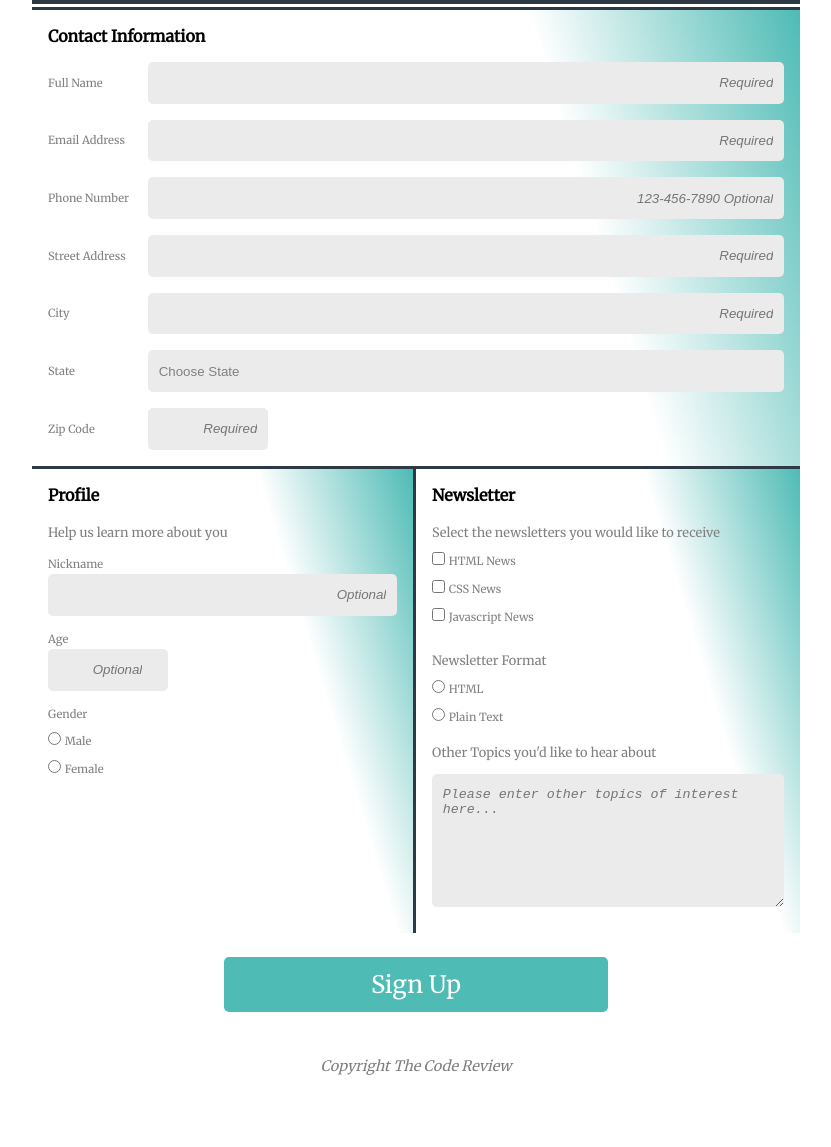
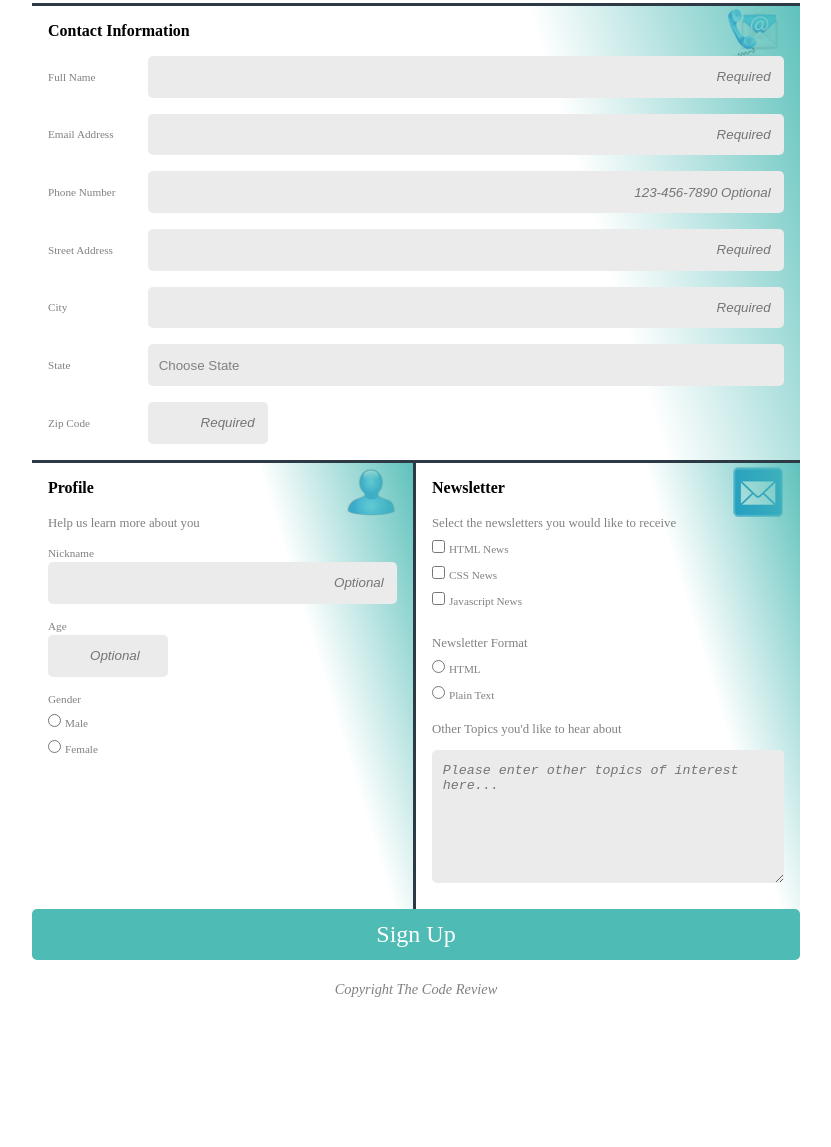
Before and after one commit to k-snides/online-registration-form, a plain HTML site: page index.html in a window 1280 px wide. Shown: the part 190-1337 px from the top of the page, without its empty margins (224-1055 px from the left). After the commit the page ends 1260 px from the top, so only its background shows below. Drawn offline with Linux system fonts and the light colour scheme.

Commit message:
add images to form sections

```diff
--- a/css/style.css
+++ b/css/style.css
@@ -79,14 +79,12 @@ p {
 }
 
 /* === Form === */
-.contact-information,
-.profile,
-.newsletter {
-	background: linear-gradient(73deg, transparent 70%, rgb(78, 187, 181));
-	padding-right: 0.5em;
+/* --- Contact Information Section --- */
+.contact-information {
+	background: linear-gradient(73deg, transparent 70%, rgba(78, 187, 181, 0.9)),
+	            url(../img/contact_us.png) no-repeat 95% 0%;
 }
 
-/* --- Contact Information Section --- */
 .form-flex {
 	display: flex;
 	flex-wrap: wrap;
@@ -187,18 +185,30 @@ option[value=""][disabled] {
 ::-webkit-input-placeholder { /* Chrome/Opera/Safari */
 	font-style: italic;
 	text-align: right;
+	padding-right: 0.2em;
 }
 ::-moz-placeholder { /* Firefox 19+ */
   font-style: italic;
+  text-align: right;
+  padding-right: 0.2em;
 }
 :-ms-input-placeholder { /* IE 10+ */
   font-style: italic;
+  text-align: right;
+  padding-right: 0.2em;
 }
 :-moz-placeholder { /* Firefox 18- */
   font-style: italic;
+  text-align: right;
+  padding-right: 0.2em;
 }
 
 /* --- Profile Section --- */
+.profile {
+	background: linear-gradient(73deg, transparent 70%, rgba(78, 187, 181, 0.9)),
+	            url(../img/profile.png) no-repeat 95% 1%;
+}
+
 .profile-details {
 	margin: 1em 0;
 }
@@ -223,6 +233,11 @@ option[value=""][disabled] {
 }
 
 /* --- Newsletter Section --- */
+.newsletter {
+	background: linear-gradient(73deg, transparent 70%, rgba(78, 187, 181, 0.9)),
+	            url(../img/newsletter.png) no-repeat 95% 1%;
+}
+
 .form-newsletter__receive li {
 	margin: 0.5em 0;
 }
@@ -259,7 +274,6 @@ textarea:-moz-placeholder { /* Firefox 18- */
   text-align: left;
 }
 
-
 /* --- Footer Section --- */
 footer p {
 	font-style: italic;
@@ -267,7 +281,6 @@ footer p {
 	text-align: center;
 	padding: 1.5em 0 5em 0;
 }
-
 
 /* ===================================================
 --- Medium devices (tablets, 760px and up) ---
@@ -280,7 +293,6 @@ footer p {
 	}
 
 	/* === Form === */
-	/* --- Contact Information Section --- */
 	li {
 		margin-bottom: 1em;
 	}
@@ -295,10 +307,6 @@ footer p {
 	margin: auto;
 	}
 
-	.form-fields select{
-		margin-bottom: 0;
-	}
-
 	label[for="zipcode"],
 	label[for="age"] {
 		margin-left: 0;
@@ -310,6 +318,20 @@ footer p {
 		margin-left: 0;
 	}
 
+	/* --- Contact Information Section --- */
+	select {
+		margin-bottom: 0;
+	}
+
+	/* --- Profile Section --- */
+	.profile {
+		background-position: 95% 5%;
+	}
+
+	/* --- Newsletter Section --- */
+	.newsletter {
+		background-position: 95% 5%;
+	}
 }
 
 /* ===================================================
@@ -317,9 +339,27 @@ footer p {
 =================================================== */
 @media screen and (min-width: 1024px) {
 
+	/* --- General Styles --- */
 	.wrapper {
 		width: 60%;
 		max-width: 1200px;
+	}
+
+	/*button {
+		margin: 1em auto;
+		width: 50%;
+	}*/
+
+	/* === Form === */
+	.form-section {
+		flex: 1 0 50%;
+		padding: 0 1em;
+		border-right: 3px solid rgb(45, 57, 69);
+	}
+
+	/* --- Contact Information Section --- */
+	.contact-information {
+		background-position: 97% 0%;
 	}
 
 	.form-section.contact-information {
@@ -327,10 +367,9 @@ footer p {
 		flex: 1 0 100%;
 	}
 
-	.form-section {
-		flex: 1 0 50%;
-		padding: 0 1em;
-		border-right: 3px solid rgb(45, 57, 69);
+	/* --- Profile Section --- */
+	.profile {
+		background-position: 95% 1%;
 	}
 
 	label[for="nickname"],
@@ -340,14 +379,15 @@ footer p {
 		margin-bottom: 0.3em;
 	}
 
+	/* --- Newsletter Section --- */
+	.newsletter {
+		background-position: 95% 1%;
+	}
+
 	.form-section.newsletter {
 		border-right: none;
 		margin-right: 0;
 	}
 
-	button {
-		margin: 1em auto;
-		width: 50%;
-	}
 
 }
--- a/index.html
+++ b/index.html
@@ -8,7 +8,7 @@
 		<title>Online Registration Form</title>
 
 		<!-- Google Fonts -->
-		<link href="https://fonts.googleapis.com/css?family=Merriweather" rel="stylesheet" type="text/css" />
+		<!-- <link href="https://fonts.googleapis.com/css?family=Merriweather" rel="stylesheet" type="text/css" /> -->
 
 		<!-- CSS -->
 		<link rel="stylesheet" href="css/style.css" />
@@ -29,7 +29,7 @@
 			</div>
 		</section>
 
-		<form action="data-send.html" method="post">
+		<form action="data-sent.html" method="post">
 			<div class="wrapper form-flex">
 				<section class="form-section contact-information">
 					<fieldset>
```
Also changed, not shown: data-sent.html (added, +30 -0 lines), img/contact_us.png (added), img/newsletter.png (added), img/profile.png (added).
